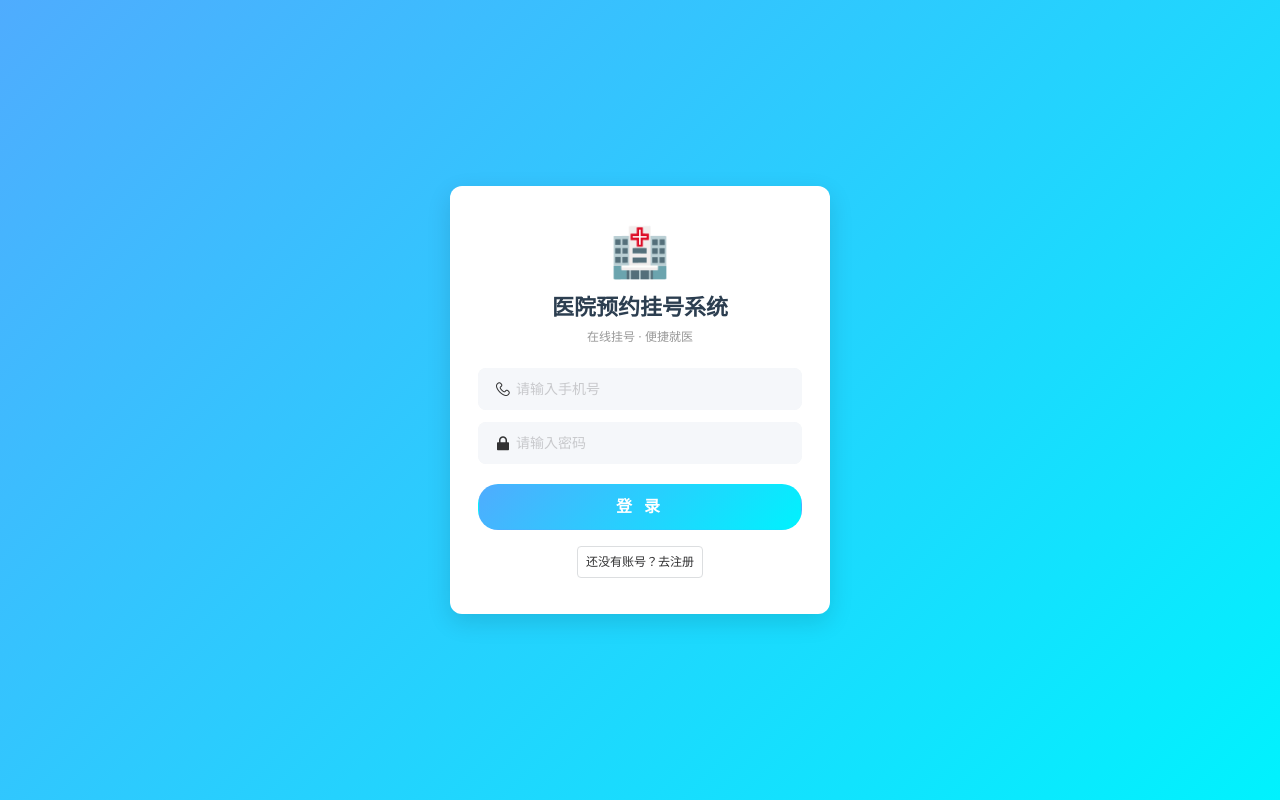
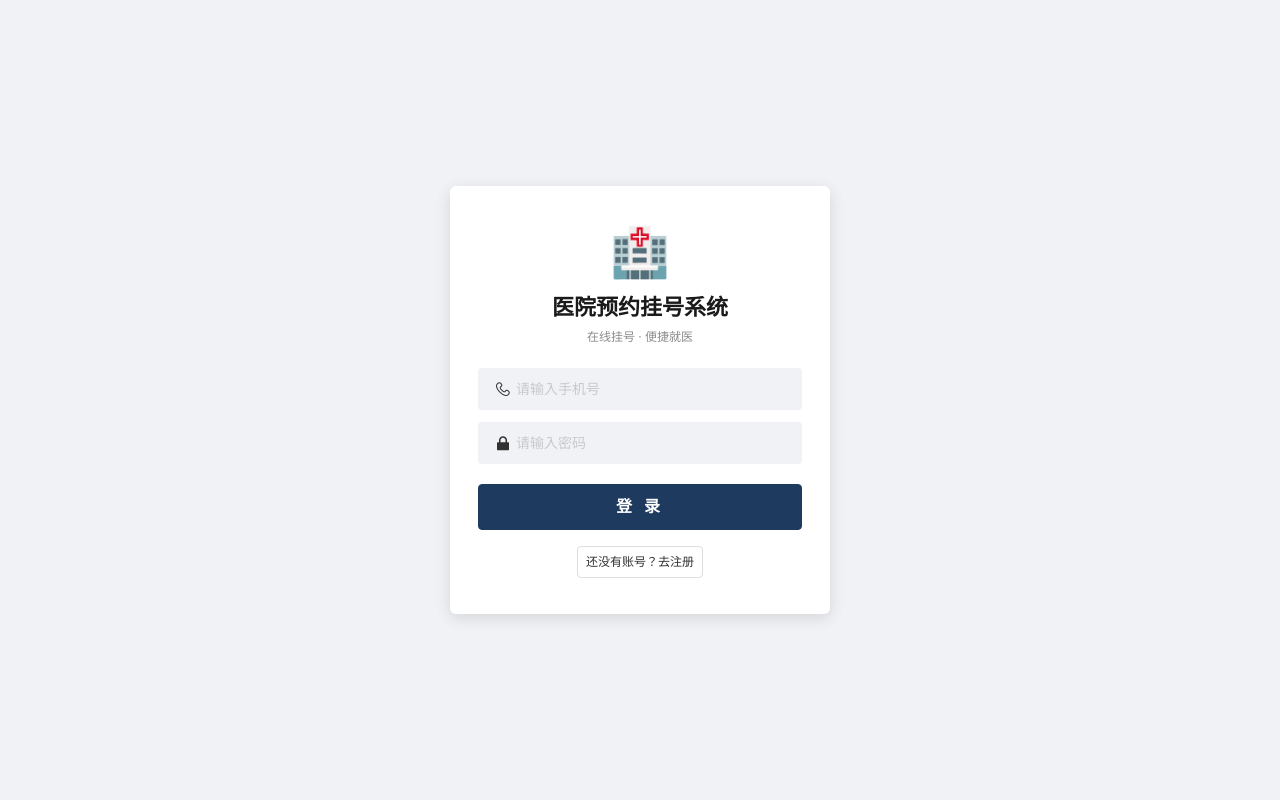
Before and after one commit to jiachaoxiong/hospital, a Vue app in the folder hospital-web/: page /login in a window 1280 px wide. Built offline with nearby package versions, Linux system fonts and the light colour scheme.

Commit message:
refactor: 全局CSS切换为简约专业风格 - 深蓝纯色+小圆角

```diff
--- a/hospital-web/src/styles/global.css
+++ b/hospital-web/src/styles/global.css
@@ -1,43 +1,41 @@
 /* ========================================
  * 全局设计变量 — 医院预约挂号系统
- * 现代清新蓝风格，统一三端视觉
+ * 简约专业风格，深蓝主色，清晰克制
  * ======================================== */
 
 /* ---------- CSS 变量定义 ---------- */
 :root {
-  /* 主色调 */
-  --color-primary: #4facfe;
-  --color-primary-end: #00f2fe;
-  --color-primary-gradient: linear-gradient(135deg, #4facfe, #00f2fe);
-  --color-dark-bg: #1e3a5f;
-  --color-dark-bg-light: #2a4d7a;
+  /* 主色调 — 深蓝 */
+  --color-primary: #1e3a5f;
+  --color-primary-light: #2a4d7a;
+  --color-primary-lighter: #3c6a9e;
 
   /* 功能色 */
-  --color-success: #67c23a;
-  --color-warning: #e6a23c;
-  --color-danger: #f56c6c;
-  --color-info: #909399;
+  --color-success: #52c41a;
+  --color-warning: #faad14;
+  --color-danger: #ff4d4f;
+  --color-info: #8c8c8c;
 
   /* 背景 */
-  --bg-page: #f5f7fa;
+  --bg-page: #f0f2f5;
   --bg-card: #ffffff;
 
   /* 文字 */
-  --text-primary: #2c3e50;
-  --text-secondary: #666666;
-  --text-placeholder: #999999;
-  --text-light: #bbbbbb;
+  --text-primary: #1a1a1a;
+  --text-secondary: #595959;
+  --text-placeholder: #8c8c8c;
+  --text-light: #bfbfbf;
 
-  /* 圆角 */
-  --radius-sm: 4px;
-  --radius-md: 8px;
-  --radius-lg: 12px;
-  --radius-round: 20px;
+  /* 圆角 — 小圆角更专业 */
+  --radius-sm: 2px;
+  --radius-md: 4px;
+  --radius-lg: 6px;
+  --radius-round: 4px;
 
-  /* 阴影 */
-  --shadow-card: 0 2px 12px rgba(0, 0, 0, 0.06);
-  --shadow-hover: 0 4px 16px rgba(0, 0, 0, 0.1);
-  --shadow-dialog: 0 8px 24px rgba(0, 0, 0, 0.12);
+  /* 阴影 — 更轻 */
+  --shadow-card: 0 1px 4px rgba(0, 0, 0, 0.08);
+  --shadow-hover: 0 2px 8px rgba(0, 0, 0, 0.12);
+  --shadow-dialog: 0 4px 16px rgba(0, 0, 0, 0.12);
 
   /* 字体 */
   --font-family: -apple-system, BlinkMacSystemFont, "PingFang SC", "Microsoft YaHei", sans-serif;
@@ -53,6 +51,40 @@
   --spacing-lg: 16px;
   --spacing-xl: 20px;
   --spacing-xxl: 24px;
+
+  /* ======== 覆盖 Element Plus CSS 变量 ======== */
+  --el-color-primary: #1e3a5f;
+  --el-color-primary-light-3: #4c6a8c;
+  --el-color-primary-light-5: #7a9abf;
+  --el-color-primary-light-7: #a8c5df;
+  --el-color-primary-light-9: #d6e7f5;
+  --el-color-primary-dark-2: #162a45;
+  --el-color-success: #52c41a;
+  --el-color-warning: #faad14;
+  --el-color-danger: #ff4d4f;
+  --el-border-radius-base: var(--radius-md);
+  --el-border-radius-small: var(--radius-sm);
+  --el-border-radius-round: var(--radius-md);
+  --el-box-shadow-light: var(--shadow-card);
+  --el-font-family: var(--font-family);
+
+  /* ======== 覆盖 Vant CSS 变量 ======== */
+  --van-primary-color: #1e3a5f;
+  --van-card-border-radius: 6px;
+  --van-cell-font-size: 14px;
+  --van-cell-line-height: 22px;
+  --van-nav-bar-background: #1e3a5f;
+  --van-nav-bar-title-text-color: #ffffff;
+  --van-nav-bar-icon-color: #ffffff;
+  --van-nav-bar-text-color: #ffffff;
+  --van-tabbar-item-active-color: #1e3a5f;
+  --van-button-primary-background: #1e3a5f;
+  --van-button-primary-border-color: #1e3a5f;
+  --van-button-border-radius: 4px;
+  --van-button-default-border-radius: 4px;
+  --van-tag-border-radius: 2px;
+  --van-popup-round-border-radius: 8px;
+  --van-cell-group-background: transparent;
 }
 
 /* ---------- 全局重置 ---------- */
@@ -71,11 +103,6 @@ body {
 }
 
 /* ---------- 通用工具类 ---------- */
-
-/* 渐变背景 */
-.gradient-bg {
-  background: var(--color-primary-gradient);
-}
 
 /* 卡片容器 */
 .card {
@@ -118,7 +145,7 @@ body {
 .page-header h3 {
   margin: 0;
   font-size: var(--font-size-title);
-  font-weight: 700;
+  font-weight: 600;
   color: var(--text-primary);
 }
 
@@ -129,60 +156,42 @@ body {
   margin-bottom: var(--spacing-lg);
 }
 
-/* ======== 覆盖 Element Plus CSS 变量 ======== */
-:root {
-  --el-color-primary: #4facfe;
-  --el-color-primary-light-3: #7ec4ff;
-  --el-color-primary-light-5: #a0d4ff;
-  --el-color-primary-light-7: #c2e4ff;
-  --el-color-primary-light-9: #e4f3ff;
-  --el-color-primary-dark-2: #3b8fd9;
-  --el-color-success: #67c23a;
-  --el-color-warning: #e6a23c;
-  --el-color-danger: #f56c6c;
-  --el-border-radius-base: var(--radius-md);
-  --el-border-radius-small: var(--radius-sm);
-  --el-border-radius-round: var(--radius-round);
-  --el-box-shadow-light: var(--shadow-card);
-  --el-font-family: var(--font-family);
-}
-
 /* Element Plus 表格美化 */
 .el-table {
-  border-radius: var(--radius-lg);
+  border-radius: var(--radius-md);
   overflow: hidden;
 }
 
-.el-table th.el-table__cell {
-  background: #f0f7ff !important;
+html .el-table th.el-table__cell {
+  background: #f5f7fa;
   color: var(--text-primary);
   font-weight: 600;
 }
 
 .el-table--striped .el-table__body tr.el-table__row--striped td.el-table__cell {
-  background: #fafcff;
+  background: #fafafa;
 }
 
-.el-table .el-table__row:hover > td.el-table__cell {
-  background: #e8f4fd !important;
+html .el-table .el-table__row:hover > td.el-table__cell {
+  background: #f0f2f5;
 }
 
-/* Element Plus 按钮圆角增强 */
+/* Element Plus 按钮 */
 .el-button {
   border-radius: var(--radius-md);
 }
 
 .el-button--primary {
-  background: var(--color-primary-gradient);
-  border: none;
+  background: var(--color-primary);
+  border-color: var(--color-primary);
 }
 
 .el-button--primary:hover {
-  background: linear-gradient(135deg, #5dbcf8, #1adde8);
-  border: none;
+  background: var(--color-primary-light);
+  border-color: var(--color-primary-light);
 }
 
-/* Element Plus 对话框圆角 */
+/* Element Plus 对话框 */
 .el-dialog {
   border-radius: var(--radius-lg);
   overflow: hidden;
@@ -193,11 +202,6 @@ body {
   border-bottom: 1px solid #e8e8e8;
 }
 
-/* Element Plus 分页 */
-.el-pagination {
-  --el-pagination-button-bg-color: var(--bg-card);
-}
-
 /* Element Plus 输入框 */
 .el-input__wrapper {
   border-radius: var(--radius-md);
@@ -206,23 +210,3 @@ body {
 .el-select .el-input__wrapper {
   border-radius: var(--radius-md);
 }
-
-/* ======== 覆盖 Vant CSS 变量 ======== */
-:root {
-  --van-primary-color: #4facfe;
-  --van-card-border-radius: 12px;
-  --van-cell-font-size: 14px;
-  --van-cell-line-height: 22px;
-  --van-nav-bar-background: transparent;
-  --van-nav-bar-title-text-color: #ffffff;
-  --van-nav-bar-icon-color: #ffffff;
-  --van-nav-bar-text-color: #ffffff;
-  --van-tabbar-item-active-color: #4facfe;
-  --van-button-primary-background: linear-gradient(135deg, #4facfe, #00f2fe);
-  --van-button-primary-border-color: transparent;
-  --van-button-border-radius: 20px;
-  --van-button-default-border-radius: 20px;
-  --van-tag-border-radius: 4px;
-  --van-popup-round-border-radius: 16px;
-  --van-cell-group-background: transparent;
-}
```
